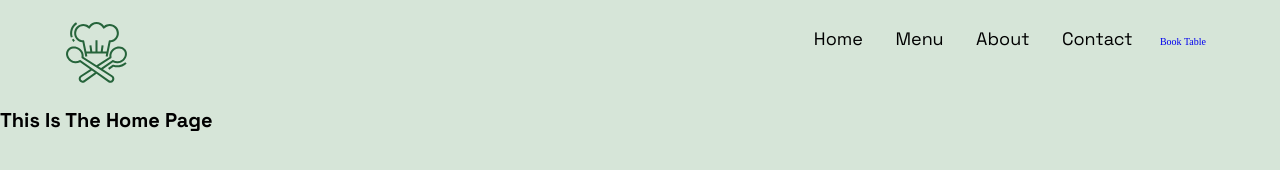
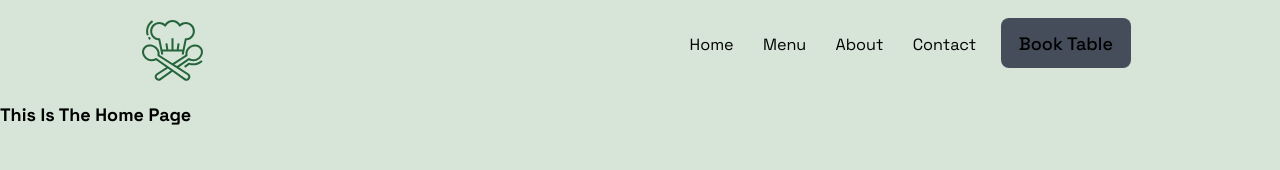
Before and after one commit to YamukelwaTech/RecipePage, a plain HTML site: page index.html in a window 1280 px wide. Drawn offline with nearby package versions, Linux system fonts and the light colour scheme.

Commit message:
updateds

```diff
--- a/components.css
+++ b/components.css
@@ -37,7 +37,7 @@
 	padding: 1.2rem 2rem;
 }
 .primary-btn {
-	color: var(--white-1);
+	color: var(--black-4);
 	background: var(--blue-1);
 }
 
--- a/globalStyles.css
+++ b/globalStyles.css
@@ -1,7 +1,7 @@
 @import url('https://fonts.googleapis.com/css2?family=Space+Grotesk:wght@300;400;500;600;700&display=swap');
 
 html{
-    font-size: 10px;
+    font-size: 9px;
     overflow-x: hidden;
 }
 
@@ -29,7 +29,7 @@ section{
 
 /* contains every info in 1200px */
 .container {
-	max-width: 1200px;
+	max-width: 1000px;
 	width: 90%;
 	margin: 0 auto;
 }
@@ -37,7 +37,7 @@ section{
 img{
     width: 100%;
     height: 100%;
-    object-fit: cover;
+    object-fit: contain;
 
 }
 
--- a/index.html
+++ b/index.html
@@ -3,7 +3,7 @@
 <head>
     <meta charset="UTF-8">
     <meta name="viewport" content="width=device-width, initial-scale=1.0">
-    <title>Home | The Pizza</title>
+    <title>The Pizza</title>
     <link rel="stylesheet" href="./reset.css">
     <link rel="stylesheet" href="./globalStyles.css">
     <link rel="stylesheet" href="./components.css">
@@ -12,7 +12,7 @@
 </head>
 
 <body>
-    <!-- new sectiom -->
+    <!-- nav sectiom -->
     <div class="nav">
         <div class="container">
             <div class="nav__wrapper">
@@ -22,12 +22,12 @@
                     <nav>
                         <div class="nav__icon">
                             <svg xmlns="http://www.w3.org/2000/svg"
-                            width="24" height="24" viewBox="0 0 24 24"
-                            fill="none" stroke="currentColor" stroke-width="2"
-                            stroke-linecap="round" stroke-linejoin="round">
-                            <line x1="3" y1="12" x2="21" y2="12"/>
-                            <line x1="3" y1="6" x2="21" y2="6"/>
-                            <line x1="3" y1="18" x2="21" y2="18"/>
+                              width="24" height="24" viewBox="0 0 24 24" fill="none"
+                             stroke="currentColor" stroke-width="2"
+                             stroke-linecap="round" stroke-linejoin="round">
+                              <line x1="3" y1="12" x2="21" y2="12"/>
+                              <line x1="3" y1="6" x2="21" y2="6"/>
+                              <line x1="3" y1="18" x2="21" y2="18"/>
                             </svg>
                         </div>
                         <div class="bg__Overlay"></div>
@@ -41,11 +41,12 @@
                                 </svg>
                             </div>
                             <div class="nav__list__wrapper">
+
                                 <li><a href="index.html" class="nav__link">Home</a></li>
                                 <li><a href="menu.html" class="nav__link">Menu</a></li>
                                 <li><a href="about.html" class="nav__link">About</a></li>
                                 <li><a href="contact.html" class="nav__link">Contact</a></li>
-                                <li><a href="booking.html" class="btn-primary-btn">Book Table</a></li>
+                                <li><a href="booking.html" class="btn primary-btn">Book Table</a></li>
                             </div>
                         </ul>
 
```
Also changed, not shown: chef-svgrepo-com (1).svg (added), chef-svgrepo-com.svg (added).
